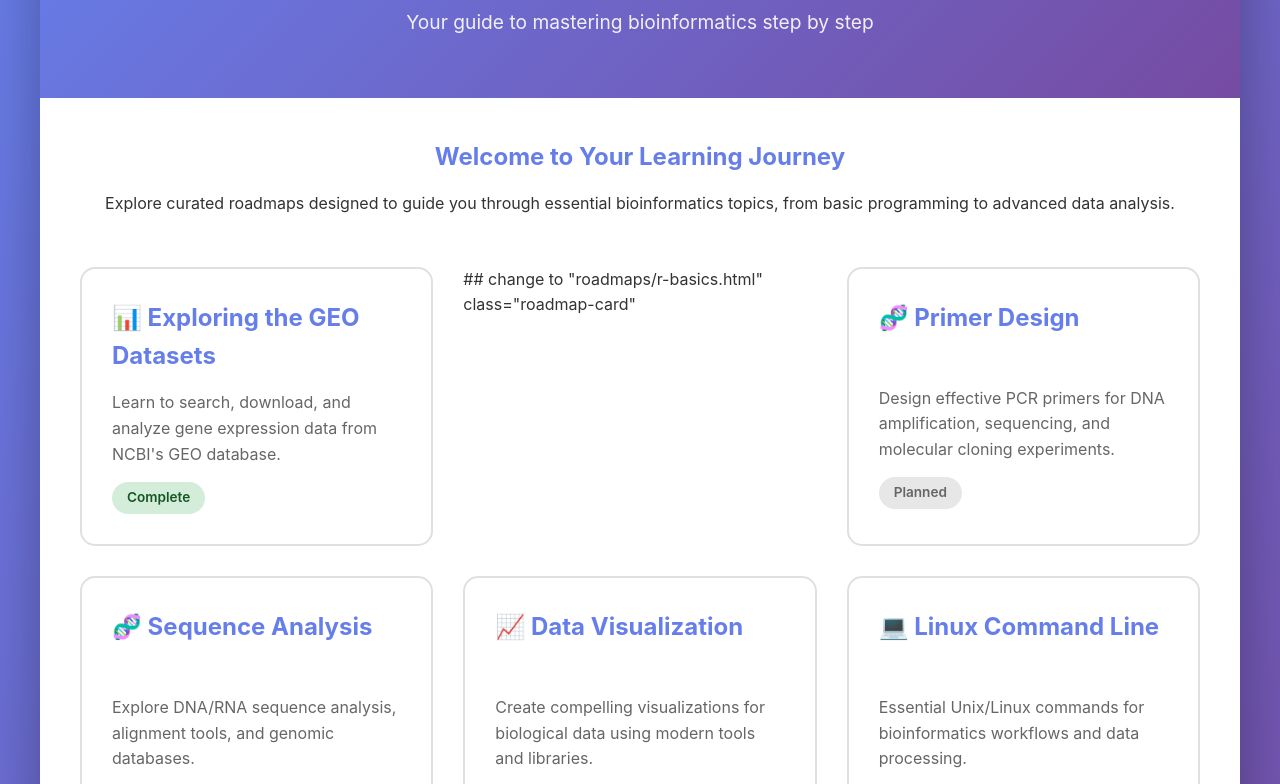
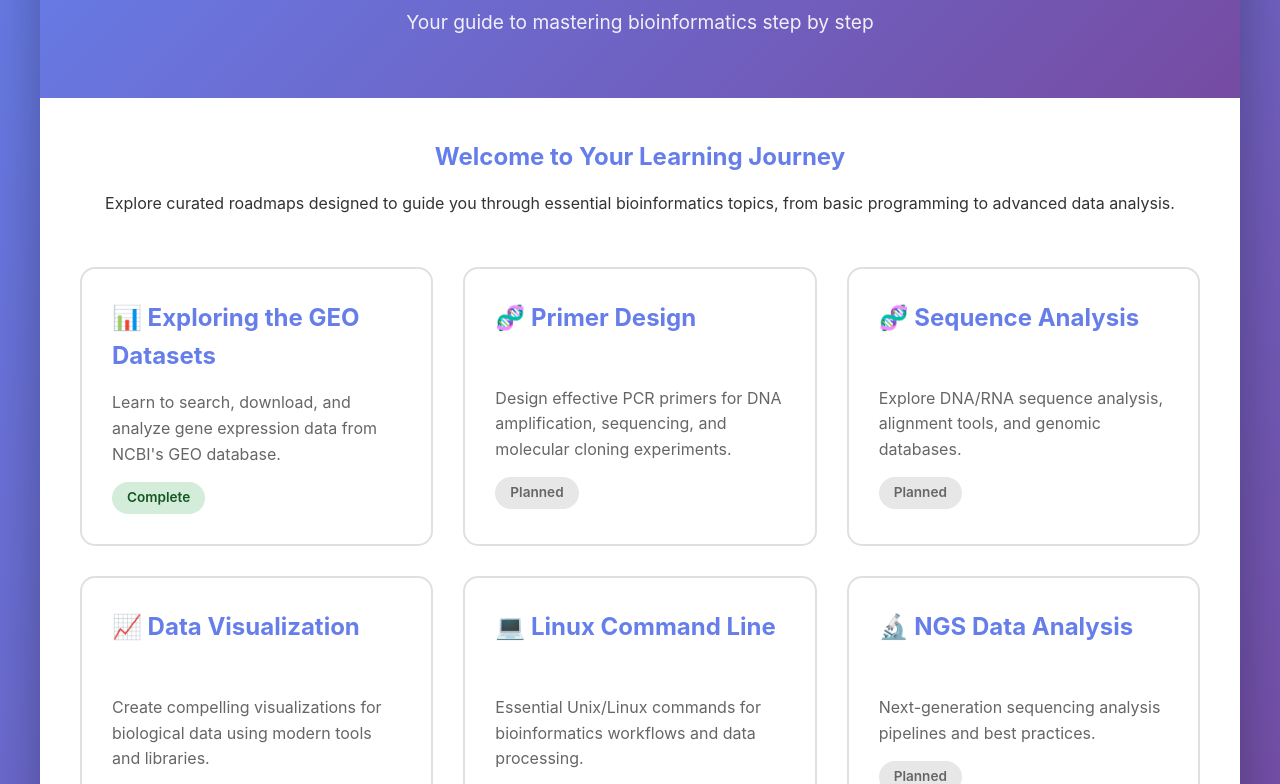
Before and after one commit to caner-geyik/StartInformBio, a plain HTML site: page index.html in a window 1280 px wide. Shown: the part 147-931 px from the top of the page. Drawn offline with Linux system fonts and the light colour scheme.

Commit message:
Remove outdated comment in index.html

```diff
--- a/index.html
+++ b/index.html
@@ -169,7 +169,6 @@
                 </a>
 
                 <!-- Sample Roadmap 2 -->
-                ## change to  "roadmaps/r-basics.html" class="roadmap-card"
                 <a href="/soon.html" class="roadmap-card">
                     <h3>🧬 Primer Design</h3>
                     <p>Design effective PCR primers for DNA amplification, sequencing, and molecular cloning experiments.</p>
```
